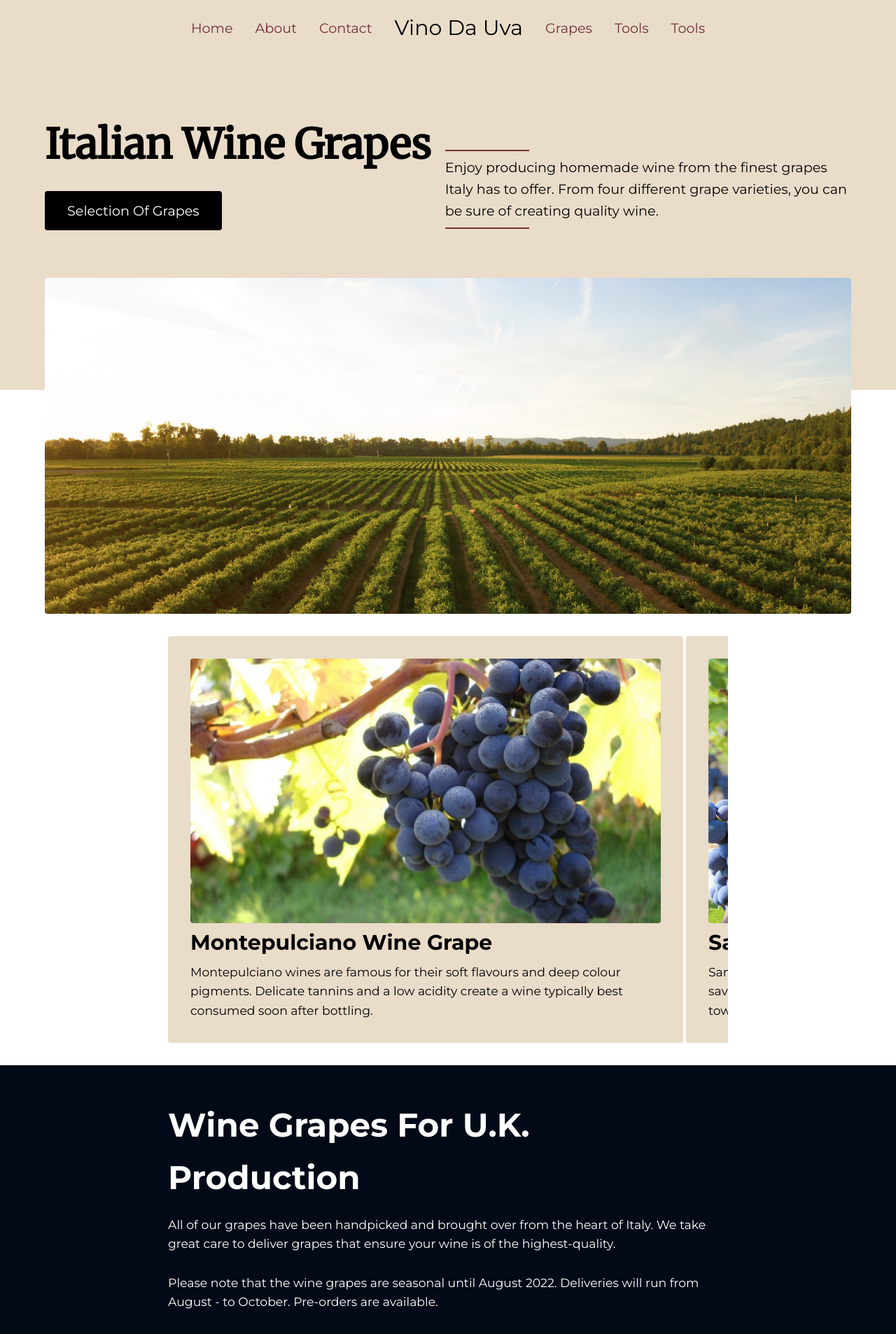
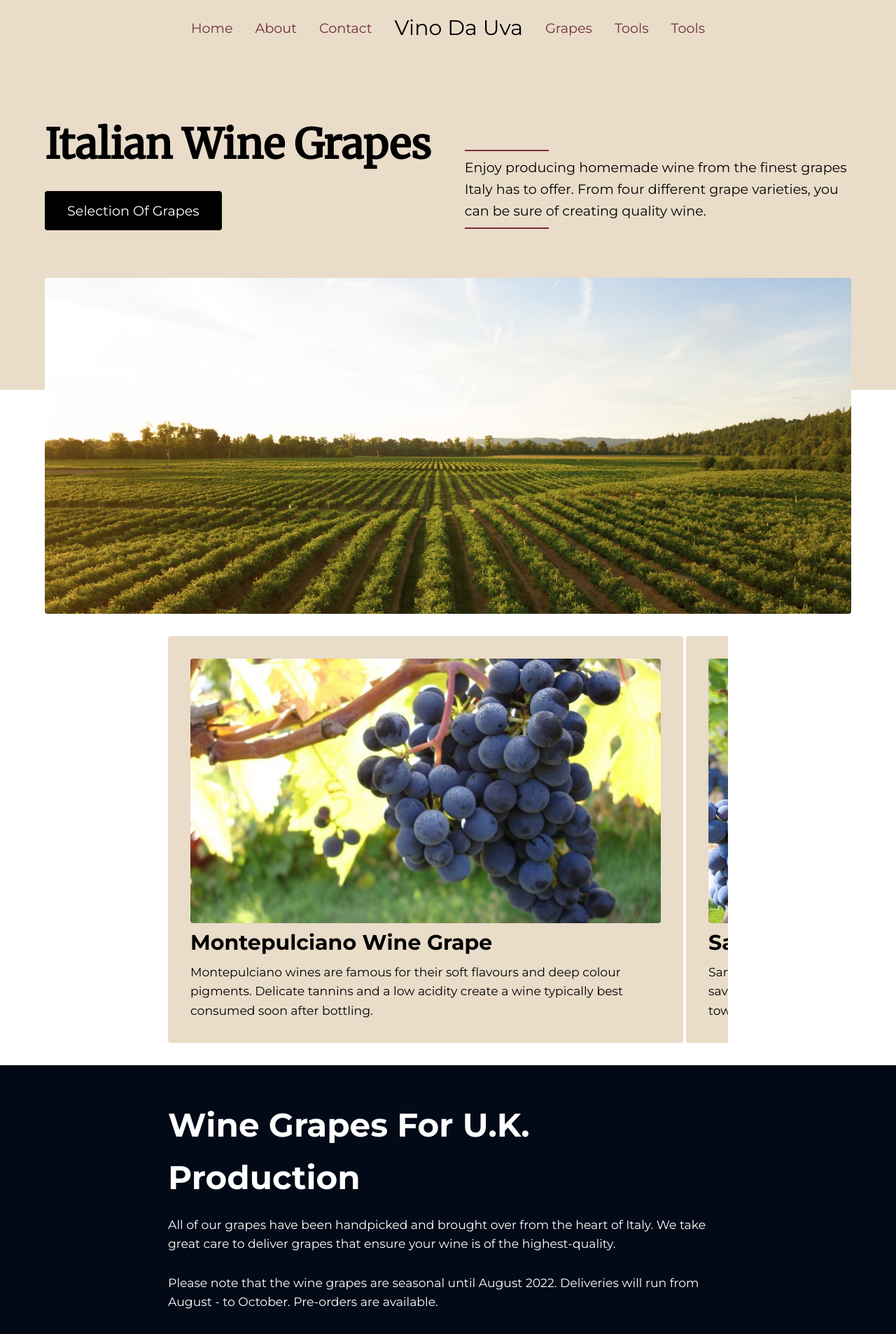
Before and after one commit to GG1982/vina-da-uva, a Jekyll site: the page built from index.html, in a window 1280 px wide. Shown: the top 1906 px of the page at 70% size. Built offline with Jekyll 4.4.1, drawn with Linux system fonts in a browser that asks for light colours.

```diff
--- a/_sass/main.scss
+++ b/_sass/main.scss
@@ -191,9 +191,9 @@
   display: grid;
 
   grid-template-areas:
-  "title title body";
+  "title body";
 
-  column-gap: 20px;
+  column-gap: 3rem;
   row-gap: 2rem;
 }
 
```
Also changed, not shown: 2 other files.
